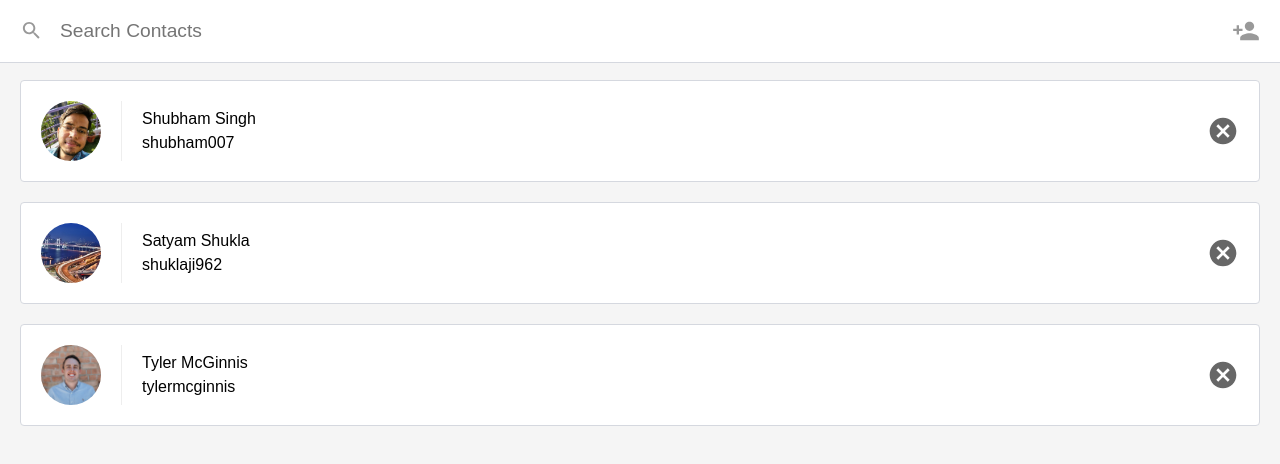
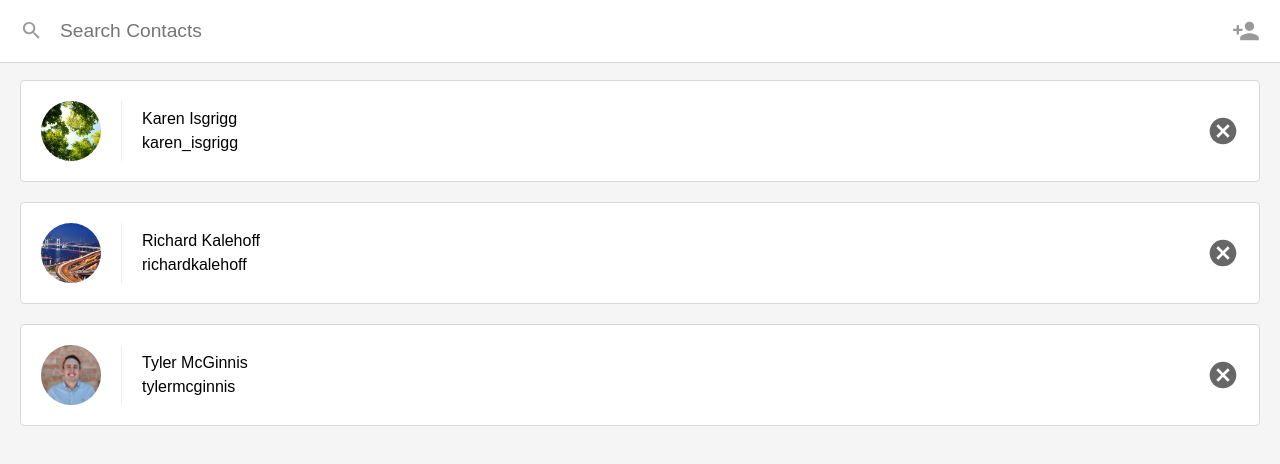
Before and after one commit to shubhaml1/contact-app, a React (Create React App) app: page / in a window 1280 px wide. Shown: the top 464 px of the page. Built offline with nearby package versions, Linux system fonts and the light colour scheme; no server answers.

Commit message:
V1.1 bug fixes and stability fixes

```diff
--- a/package.json
+++ b/package.json
@@ -1,4 +1,5 @@
 {
+  "homepage": "https://shubhaml1.github.io/contact-app",
   "name": "contact-app",
   "version": "0.1.0",
   "private": true,
@@ -18,6 +19,8 @@
   },
   "scripts": {
     "start": "react-scripts start",
+    "predeploy": "npm run build",
+    "deploy": "gh-pages -d build",
     "build": "react-scripts build",
     "test": "react-scripts test",
     "eject": "react-scripts eject"
@@ -39,5 +42,8 @@
       "last 1 firefox version",
       "last 1 safari version"
     ]
+  },
+  "devDependencies": {
+    "gh-pages": "^6.1.1"
   }
 }
--- a/src/ListContacts.js
+++ b/src/ListContacts.js
@@ -21,7 +21,10 @@ const ListContacts = ({ contacts, onDeleteContact }) => {
     : contacts;
 
   return (
+
     <div className="list-contacts">
+      <style>
+    </style>
       <div className="list-contacts-top">
         <input
           className="search-contacts"
--- a/src/index.css
+++ b/src/index.css
@@ -33,6 +33,7 @@ body,
   background-repeat: no-repeat;
   background-size: 30px;
   font-size: 0;
+
 
 }
 
--- a/src/utils/ContactsAPI.js
+++ b/src/utils/ContactsAPI.js
@@ -1,7 +1,6 @@
 const api = process.env.REACT_APP_CONTACTS_API_URL || "http://localhost:5001";
 console.log(api);
 let token = localStorage.token;
-
 if (!token) token = localStorage.token = Math.random().toString(36).substr(-8);
 
 const headers = {
@@ -11,23 +10,23 @@ const headers = {
 
 let contacts = [
   {
-    id: "Shubham",
-    name: "Shubham Singh",
-    handle: "shubham007",
-    avatarURL: "./avatars/shubham.jpg",
+    id: "karen",
+    name: "Karen Isgrigg",
+    handle: "karen_isgrigg",
+    avatarURL: "./avatars/karen.jpg"
   },
   {
-    id: "Satyam",
-    name: "Satyam Shukla",
-    handle: "shuklaji962",
-    avatarURL: "./avatars/richard.jpg",
+    id: "richard",
+    name: "Richard Kalehoff",
+    handle: "richardkalehoff",
+    avatarURL: "./avatars/richard.jpg"
   },
   {
     id: "tyler",
     name: "Tyler McGinnis",
     handle: "tylermcginnis",
-    avatarURL: "./avatars/tyler.jpg",
-  },
+    avatarURL: "./avatars/tyler.jpg"
+  }
 ];
 
 export const getAll_fetch = () =>
```
Also changed, not shown: public/avatars/shubham.jpg (deleted), 1 other file (tests, documents, lock files or other folders).
